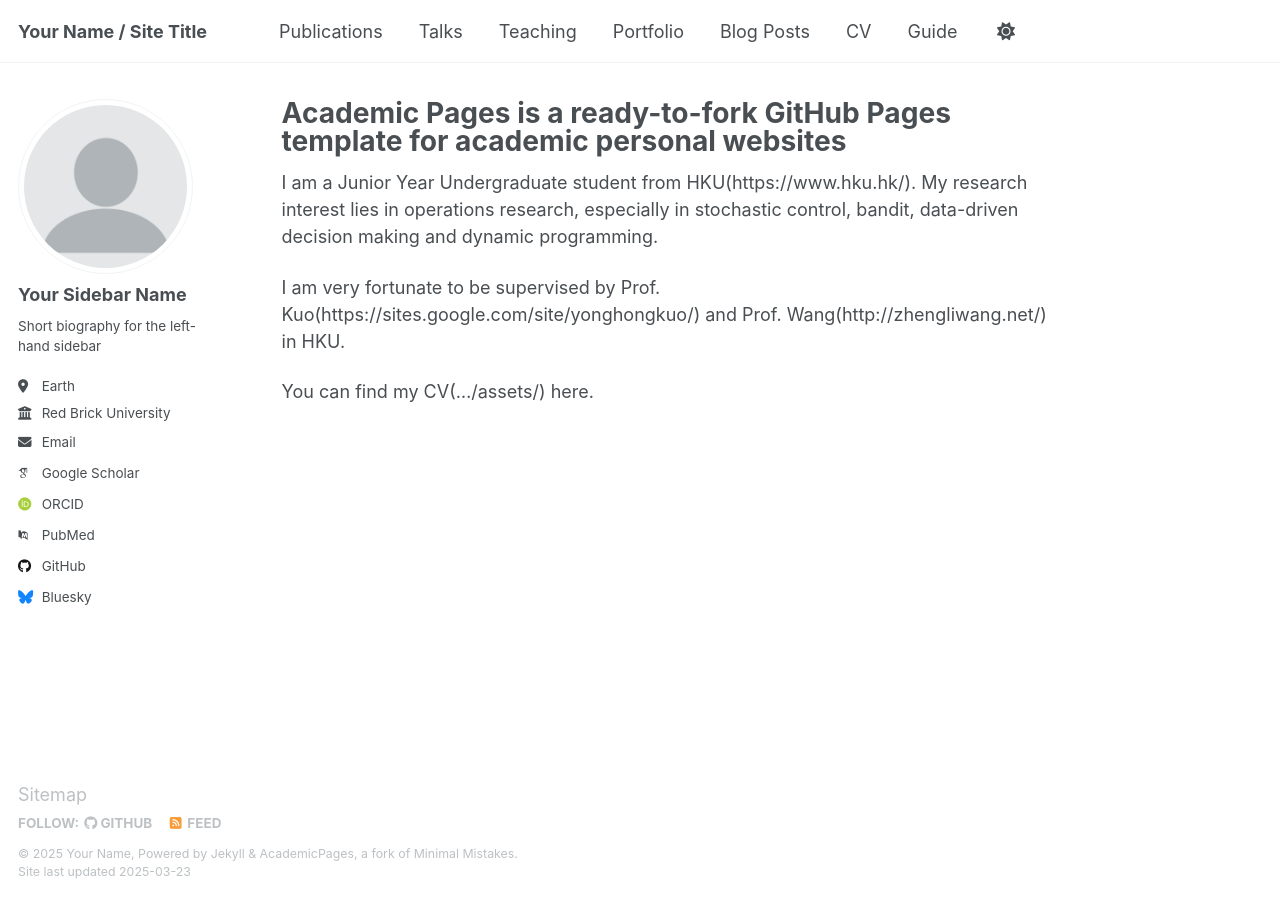
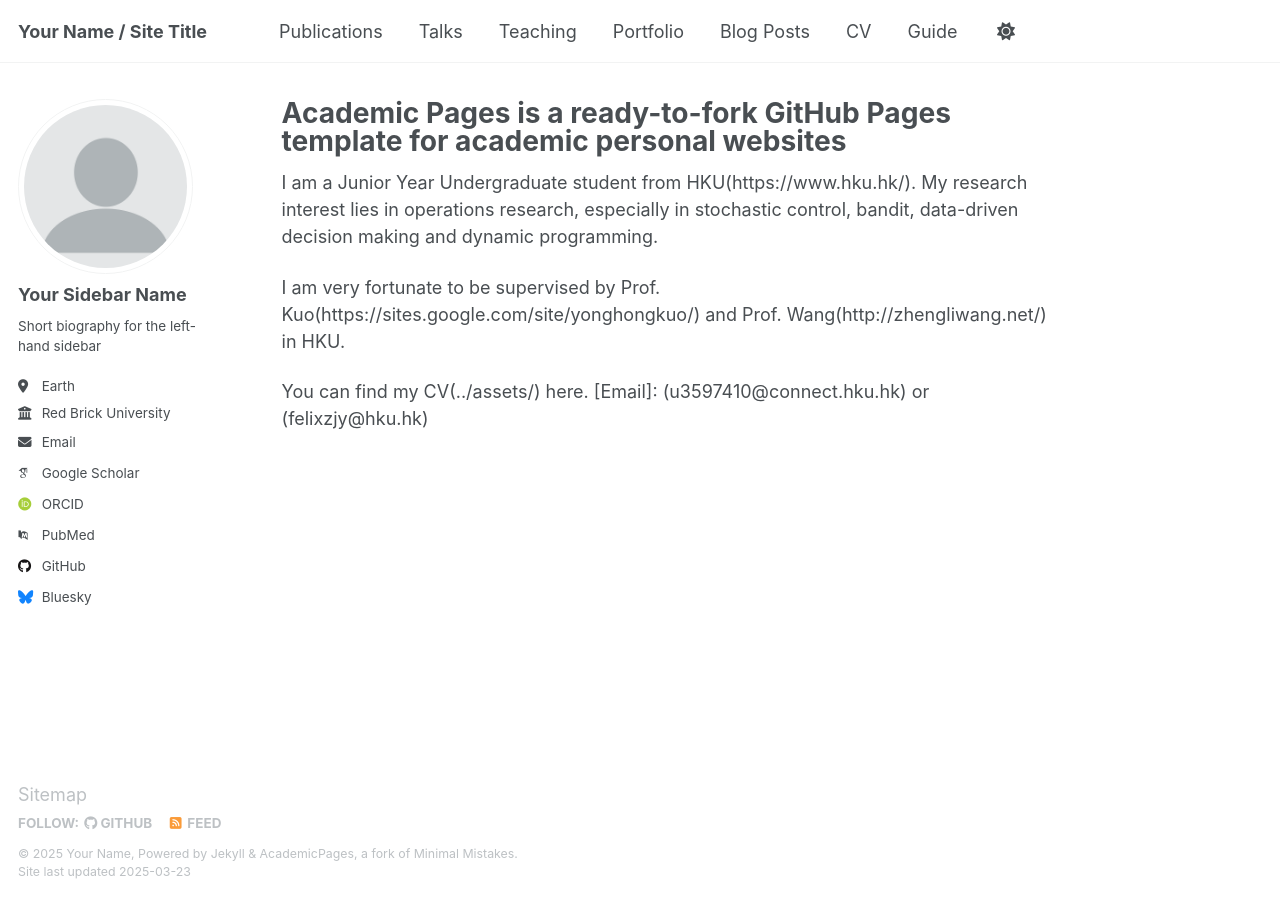
Before and after one commit to zjy-Felix/Felix, a Jekyll site: the page built from _pages/about.md, in a window 1280 px wide. Built offline with Jekyll 4.4.1, drawn with Linux system fonts in a browser that asks for light colours; some web fonts are replaced.

Commit message:
Update about.md

```diff
--- a/_pages/about.md
+++ b/_pages/about.md
@@ -11,4 +11,5 @@ I am a Junior Year Undergraduate student from HKU(https://www.hku.hk/). My resea
 
 I am very fortunate to be supervised by Prof. Kuo(https://sites.google.com/site/yonghongkuo/) and Prof. Wang(http://zhengliwang.net/) in HKU.
 
-You can find my CV(.../assets/) here.
+You can find my CV(../assets/) here.
+[Email]: (u3597410@connect.hku.hk) or (felixzjy@hku.hk)
```
